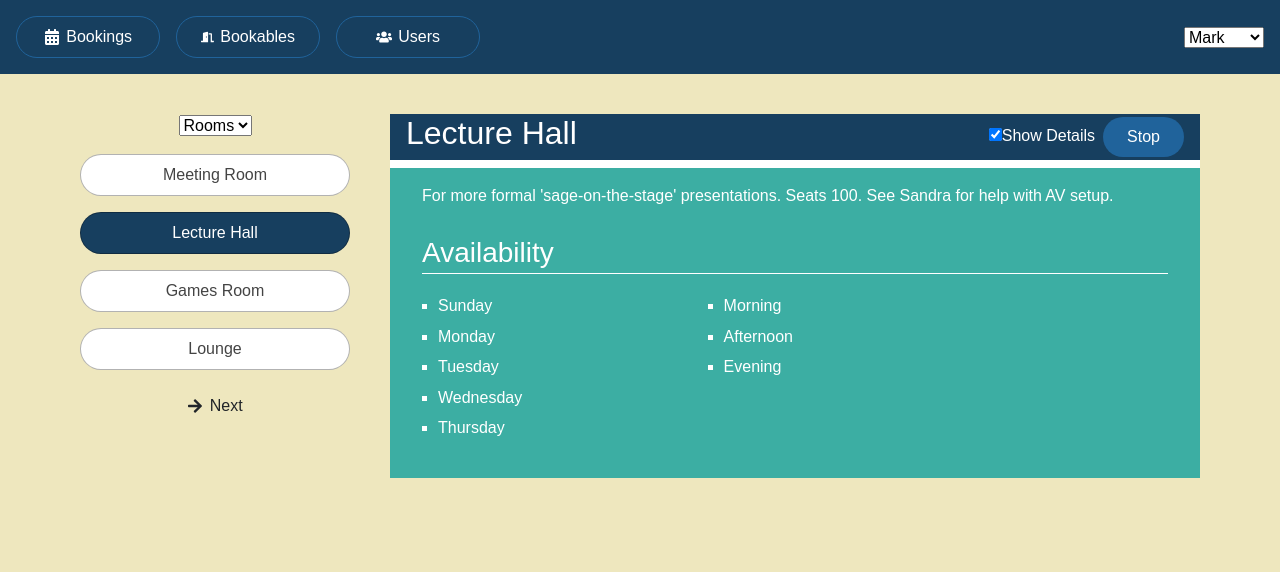
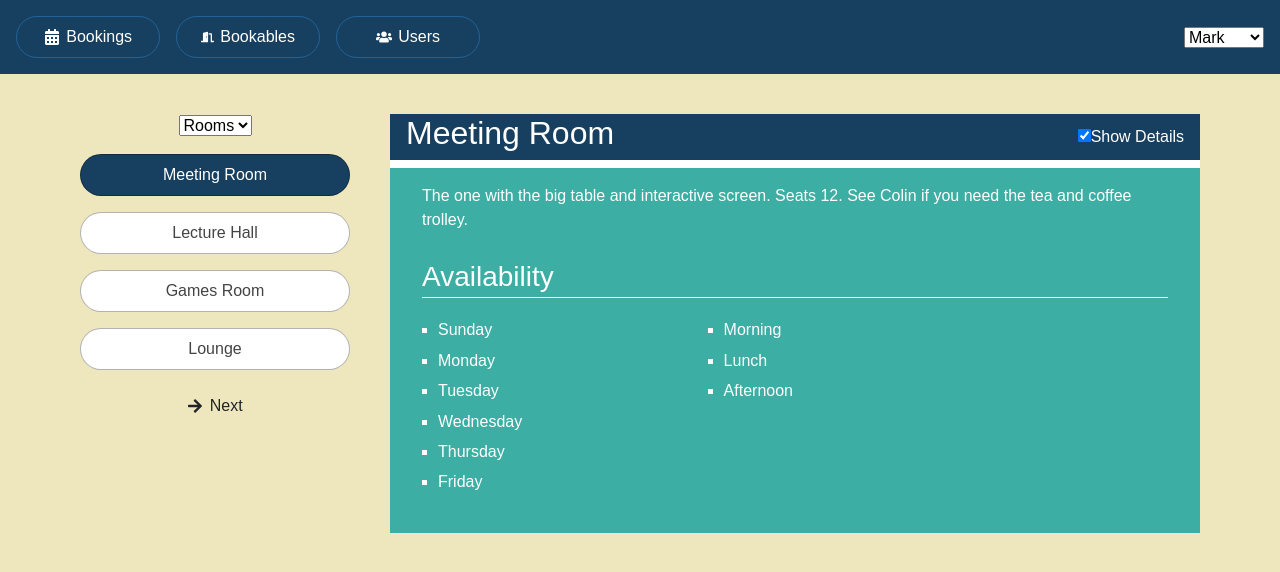
Before and after one commit to Kevin-Karanja-098/reacthooks, a React (Create React App) app: page /bookables in a window 1280 px wide. Shown: the top 572 px of the page. Built offline with nearby package versions, Linux system fonts and the light colour scheme; data requests are answered from the project's data file.

Commit message:
using props in the mainproject

```diff
--- /dev/null
+++ b/src/components/Bookables/BookableDetails.js
@@ -0,0 +1,53 @@
+import {useState} from "react";
+import data from "../../static.json";
+const {days,sessions}=data
+
+export default function BookableDetails ({bookable}) {
+
+    const [hasDetails, setHasDetails] = useState(true);
+
+    function toggleDetails () {
+
+        setHasDetails(has => !has);
+
+    }
+
+    return bookable ? (
+        <div className="bookable-details item">
+            <div className="item-header">
+                <h2>{bookable.title}</h2>
+                <span className="controls">
+                    <label>
+                        <input
+                            type="checkbox"
+                            onChange={toggleDetails}
+                            checked={hasDetails}
+                        />
+                        Show Details
+                    </label>
+                </span>
+            </div>
+
+            <p>{bookable.notes}</p>
+
+            {hasDetails && (
+                <div className="item-details">
+                    <h3>Availability</h3>
+                    <div className="bookable-availability">
+                        <ul>
+                            {bookable.days
+                                .sort()
+                                .map(d => <li key={d}>{days[d]}</li>)
+                            }
+                        </ul>
+                        <ul>
+                            {bookable.sessions
+                                .map(s => <li key={s}>{sessions[s]}</li>)
+                            }
+                        </ul>
+                    </div>
+                </div>
+            )}
+        </div>
+    ) : null;
+}
--- a/src/components/Bookables/BookablesList.js
+++ b/src/components/Bookables/BookablesList.js
@@ -1,114 +1,77 @@
-import {useReducer, useEffect,useRef, Fragment} from "react";
-import data from "../../static.json";
+import {useState, useEffect, useRef} from 'react';
 import {FaArrowRight} from "react-icons/fa";
 import Spinner from "../UI/Spinner";
-import reducer from "./reducer";
 import getData from "../../utils/api";
 
-const {sessions, days} = data
+export default function BookablesList ({bookable, setBookable}) {
+  const [bookables, setBookables] = useState([]);
+  const [error, setError] = useState(false);
+  const [isLoading, setIsLoading] = useState(true);
 
-const initialState = {
-    group: "Rooms",
-    bookableIndex: 0,
-    hasDetails: true,
-    bookables: [],
-    isLoading: true,
-    error: false
-};
-export default function BookablesList () {
-  const [state, dispatch] = useReducer(reducer, initialState);
-  const {group, bookableIndex, bookables} = state;
-  const {hasDetails, isLoading, error} = state;
+  const group = bookable?.group;
+
   const bookablesInGroup = bookables.filter(b => b.group === group);
-  const bookable = bookablesInGroup[bookableIndex];
   const groups = [...new Set(bookables.map(b => b.group))];
-  const timerRef = useRef(null);
+
   const nextButtonRef = useRef();
+
   useEffect(() => {
-
-    dispatch({type: "FETCH_BOOKABLES_REQUEST"});
-
     getData("http://localhost:3001/bookables")
 
-    .then(bookables => dispatch({
+      .then(bookables => {
+        setBookable(bookables[0]);
+        setBookables(bookables);
+        setIsLoading(false);
+      })
 
-      type: "FETCH_BOOKABLES_SUCCESS",
+      .catch(error => {
+        setError(error);
+        setIsLoading(false);
+      });
+  }, [setBookable]);
 
-      payload: bookables
-  }))
-
-  .catch(error => dispatch({
-
-    type: "FETCH_BOOKABLES_ERROR",
-
-    payload: error
-    }));
-
-  }, []);
-
-  useEffect(() => {
-
-    timerRef.current = setInterval(() => {
-
-      dispatch({ type: "NEXT_BOOKABLE" });
-
-    }, 3000);
-
-    return stopPresentation;
-    }, []);
-
-
-  function stopPresentation () {
-      clearInterval(timerRef.current);
+  function changeGroup (e) {
+    const bookablesInSelectedGroup = bookables.filter(
+      b => b.group === e.target.value
+    );
+    setBookable(bookablesInSelectedGroup[0]);
   }
 
-
-  function changeGroup(e) {
-    dispatch({
-      type: "SET_GROUP",
-      payload: e.target.value
-    });
-  }
-  function changeBookable(selectedIndex) {
-    dispatch({
-      type: "SET_BOOKABLE",
-      payload: selectedIndex
-    });
+  function changeBookable (selectedBookable) {
+    setBookable(selectedBookable);
     nextButtonRef.current.focus();
   }
-  function nextBookable() {
-    dispatch({ type: "NEXT_BOOKABLE" });
-  }
-  function toggleDetails() {
-    dispatch({ type: "TOGGLE_HAS_DETAILS" });
+
+  function nextBookable () {
+    const i = bookablesInGroup.indexOf(bookable);
+    const nextIndex = (i + 1) % bookablesInGroup.length;
+    const nextBookable = bookablesInGroup[nextIndex];
+    setBookable(nextBookable);
   }
 
   if (error) {
     return <p>{error.message}</p>
   }
+
   if (isLoading) {
     return <p><Spinner/> Loading bookables...</p>
   }
 
   return (
-    <Fragment>
     <div>
-        <select
-          value={group}
-          onChange={changeGroup}
-        >
+      <select value={group} onChange={changeGroup}>
         {groups.map(g => <option value={g} key={g}>{g}</option>)}
       </select>
 
       <ul className="bookables items-list-nav">
-          {bookablesInGroup.map((b, i) => (
+        {bookablesInGroup.map(b => (
           <li
             key={b.id}
-              className={i === bookableIndex ? "selected" : null}
+            className={b.id === bookable.id ? "selected" : null}
           >
             <button
               className="btn"
-                onClick={() => changeBookable(i)}
+              onClick={() => changeBookable(b)}
             >
               {b.title}
             </button>
@@ -122,60 +85,10 @@ export default function BookablesList () {
           ref={nextButtonRef}
           autoFocus
         >
-            <FaArrowRight />
+          <FaArrowRight/>
           <span>Next</span>
         </button>
       </p>
     </div>
-
-      {bookable && (
-        <div className="bookable-details">
-          <div className="item">
-            <div className="item-header">
-              <h2>
-                {bookable.title}
-              </h2>
-              <span className="controls">
-                <label>
-                  <input
-                    type="checkbox"
-                    checked={hasDetails}
-                    onChange={toggleDetails}
-                  />
-                  Show Details
-                </label>
-                <button
-                  className="btn"
-                  onClick={stopPresentation}
-                >
-                  Stop
-                </button>
-              </span>
-            </div>
-
-            <p>{bookable.notes}</p>
-
-            {hasDetails && (
-              <div className="item-details">
-                <h3>Availability</h3>
-                <div className="bookable-availability">
-                  <ul>
-                    {bookable.days
-                      .sort()
-                      .map(d => <li key={d}>{days[d]}</li>)
-                    }
-                  </ul>
-                  <ul>
-                    {bookable.sessions
-                      .map(s => <li key={s}>{sessions[s]}</li>)
-                    }
-                  </ul>
-                </div>
-              </div>
-            )}
-          </div>
-        </div>
-      )}
-    </Fragment>
   );
 }
--- a/src/components/Bookables/BookablesPage.js
+++ b/src/components/Bookables/BookablesPage.js
@@ -1,9 +1,10 @@
-import BookablesList from "./BookablesList";
+import React from "react";
+import BookablesView from "./BookablesView";
 
-export default function BookablesPage () {
+export default function BookablesPage() {
   return (
     <main className="bookables-page">
-      <BookablesList/>
+      <BookablesView/>
     </main>
-  )
+  );
 }
--- /dev/null
+++ b/src/components/Bookables/BookablesView.js
@@ -0,0 +1,20 @@
+import React, { Fragment, useState, useCallback } from 'react';
+import BookablesList from './BookablesList';
+import BookableDetails from './BookableDetails';
+
+export default function BookablesView() {
+  const [bookable, setBookable] = useState();
+
+  const updateBookable = useCallback((selected) => {
+    if (selected) {
+      selected.lastShown = Date.now();
+      setBookable(selected);
+    }
+  }, []);
+  return (
+    <Fragment>
+      <BookablesList bookable={bookable} setBookable={updateBookable} />
+      <BookableDetails bookable={bookable} />
+    </Fragment>
+  );
+}
```
Lines whose indentation alone changed are shown as unchanged.
